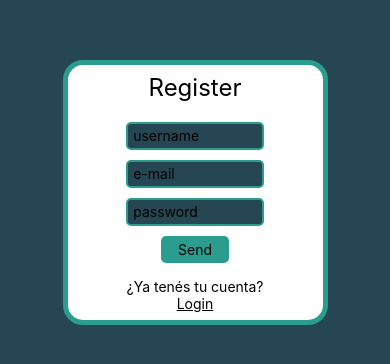
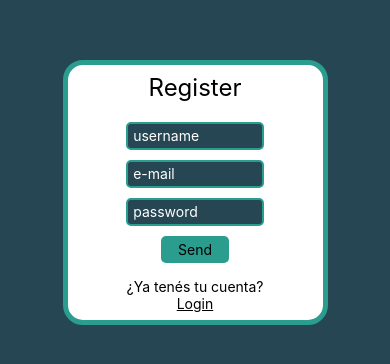
Before and after one commit to MartinaVanderusten/ProyectoReactNative, a React Native app: screen /Register in a window 390 px wide. Shown: the part 230-594 px from the top of the page. Built offline with nearby package versions, Linux system fonts and the light colour scheme; no server answers.

Commit message:
algunos cambios y estilo

```diff
--- a/src/components/Camera/index.js
+++ b/src/components/Camera/index.js
@@ -104,7 +104,7 @@ export default class MyCamera extends Component {
                     />
                     </View>
                     <TouchableOpacity style={styles.button} onPress = {()=> this.tomaLaFoto()}>
-                        <Text>Sacar foto</Text>
+                        <Text>Take picture</Text>
                     </TouchableOpacity>
                 </>
             :
@@ -129,14 +129,18 @@ const styles = StyleSheet.create({
     camara:{
       flex:5/7,
       aspectRatio:1/1,
-      width: '60%'
+      width: '60%',
     },
+
     button:{
         flex:1/7,
         justifyContent:'center',
         alignItems: 'center',
-        width: '20%',
-        backgroundColor:'#2a9d8f',
+        width:'14%',
+        backgroundColor:'#e9c46a',
+        borderRadius: '10px',
+        marginTop:10
+
     },
 
     foto:{
@@ -149,7 +153,6 @@ const styles = StyleSheet.create({
         justifyContent:'center',
         alignItems: 'center',
         flexDirection: 'row',
-        width: '100%'
-
+        width: '100%',
     }
 })
--- a/src/screens/Comments/index.js
+++ b/src/screens/Comments/index.js
@@ -54,7 +54,7 @@ class Comments extends Component {
             </View>
         }
             />
-            <View>
+            <View style={styles.agregar}>
                 <TextInput
                 placeholder='Agrega tu comentario'
                 onChangeText={
@@ -82,7 +82,8 @@ const styles = StyleSheet.create({
       width:'100%',
       height:'100%',
       justifyContent:'center',
-      alignItems:'center'
+      alignItems:'center',
+      backgroundColor:'#f4a261',
     },
     comment:{
         marginTop:30
@@ -94,13 +95,21 @@ const styles = StyleSheet.create({
     inputComment:{
       borderWidth:1,
       backgroundColor:'#c3c3c3',
-      width:'80%'
+      borderRadius:'5px'
+
     },
     btnComment:{
-      width:'20%',
+
       padding:10,
-      backgroundColor:'#d3d3d3'
+      backgroundColor:'#d3d3d3',
+      borderRadius:'10px',
+      margin: 3,
 
+    },
+    agregar:{
+        marginBottom:80,
+        flexDirection:'row',
+        borderRadius:''
     }
   })
 
--- a/src/screens/Login/index.js
+++ b/src/screens/Login/index.js
@@ -20,7 +20,7 @@ class Login extends Component {
     render(){
       return (
         <View style={styles.body}>
-          <View style={styles.conteiner}>
+          <View style={styles.container}>
             <Text style={styles.textTitle}>Login</Text>
             <TextInput style={styles.textInput}
               keyboardType='email-address'
@@ -67,7 +67,7 @@ const styles = StyleSheet.create({
     justifyContent:'center',
     backgroundColor:'#264653',
   },
-  conteiner:{
+  container:{
     alignItems:'center',
     alignContent:'center',
     justifyContent:'center',
@@ -91,7 +91,8 @@ const styles = StyleSheet.create({
     backgroundColor:'#264653',
     borderRadius:5,
     borderWidth:2,
-    borderColor:'#2a9d8f'
+    borderColor:'#2a9d8f',
+    color:'white'
   },
   text:{
     textAlign:'center',
--- a/src/screens/Register/Index.js
+++ b/src/screens/Register/Index.js
@@ -23,7 +23,7 @@ class Register extends Component {
     render(){
       return (
         <View style={styles.body}>
-          <View style={styles.conteiner}>
+          <View style={styles.container}>
             <Text style={styles.textTitle}>Register</Text>
             <TextInput style={styles.textInput}
               keyboardType='default'
@@ -75,7 +75,7 @@ const styles = StyleSheet.create({
     justifyContent:'center',
     backgroundColor:'#264653',
   },
-  conteiner:{
+  container:{
     alignItems:'center',
     alignContent:'center',
     justifyContent:'center',
@@ -99,10 +99,12 @@ const styles = StyleSheet.create({
     backgroundColor:'#264653',
     borderRadius:5,
     borderWidth:2,
-    borderColor:'#2a9d8f'
+    borderColor:'#2a9d8f',
+    color:'white'
   },
   text:{
     textAlign:'center',
+
   },
   textNav:{
     textAlign:'center',
@@ -113,6 +115,7 @@ const styles = StyleSheet.create({
     marginBottom:10,
     fontSize:24,
     marginBottom:20,
+
   },
   textError:{
     textAlign:'center',
@@ -130,6 +133,7 @@ const styles = StyleSheet.create({
     width:'32%',
     padding:5,
     borderRadius:5,
+
   },
   okey:{
     backgroundColor:'#2a9d8f',
```
